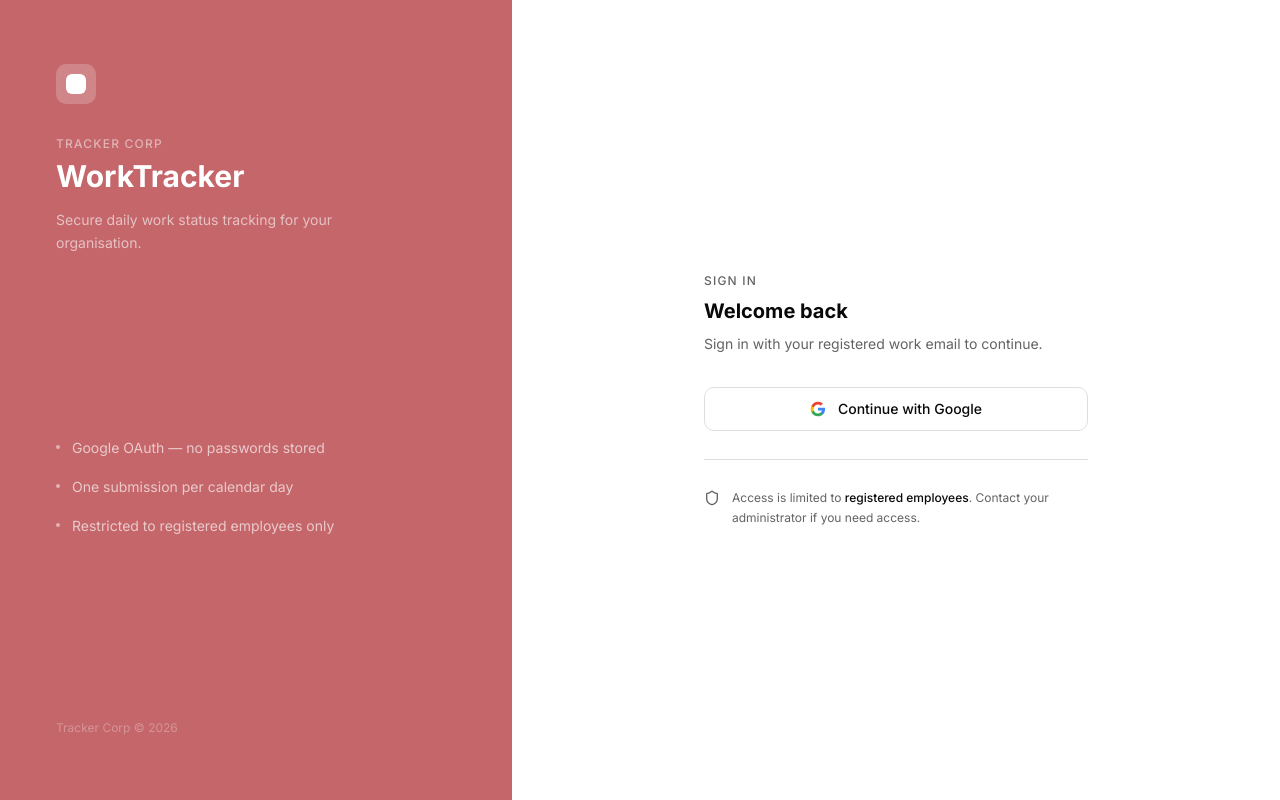
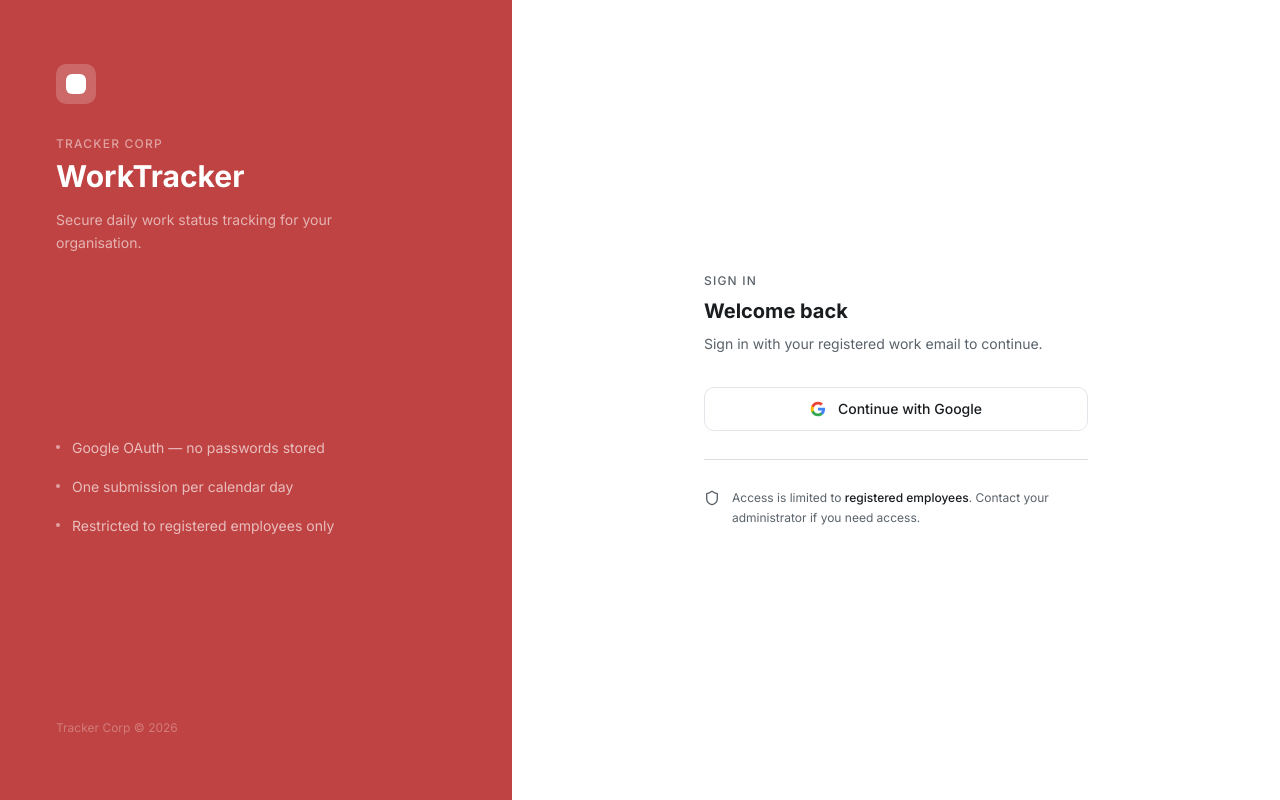
Before and after one commit to Ponraj-Kannan/Trainer_tracker_app, a Next.js app: page /login in a window 1280 px wide. Built offline with nearby package versions, Linux system fonts and the light colour scheme.

Commit message:
refactor: migrate color palette to Royal Crimson and update CSS utility styles

```diff
--- a/app/globals.css
+++ b/app/globals.css
@@ -49,62 +49,64 @@
 }
 
 /* ============================================================
-   FLAT DESIGN — Solid colors, no shadows, ample whitespace
-   Primary: #DA6C6C (rose)
+   FLAT DESIGN — Royal Crimson & Dark Charcoal Palette
+   Primary Accent: #bf4342
+   Headers & Text: #1a1d20 / #111315
+   Background: #f8f9fa
    ============================================================ */
 :root {
-  /* Flat off-white surface */
-  --background: oklch(0.972 0 0);
-  --foreground: oklch(0.14 0 0);
+  /* Crisp light background & dark charcoal foreground */
+  --background: #f8f9fa;
+  --foreground: #1a1d20;
 
-  /* Pure white cards */
-  --card: oklch(1 0 0);
-  --card-foreground: oklch(0.14 0 0);
-  --popover: oklch(1 0 0);
-  --popover-foreground: oklch(0.14 0 0);
+  /* Pure white cards with charcoal text */
+  --card: #ffffff;
+  --card-foreground: #111315;
+  --popover: #ffffff;
+  --popover-foreground: #111315;
 
-  /* Primary: #DA6C6C rose */
-  --primary: oklch(0.62 0.12 18);
-  --primary-foreground: oklch(1 0 0);
+  /* Primary: #bf4342 (Royal Crimson) */
+  --primary: #bf4342;
+  --primary-foreground: #ffffff;
 
-  /* Secondary: pale rose tint */
-  --secondary: oklch(0.955 0.03 18);
-  --secondary-foreground: oklch(0.42 0.08 18);
+  /* Secondary: subtle crimson tint */
+  --secondary: #fdf2f2;
+  --secondary-foreground: #8c2b2a;
 
-  /* Muted surfaces */
-  --muted: oklch(0.96 0 0);
-  --muted-foreground: oklch(0.50 0 0);
+  /* Muted surfaces & slate text */
+  --muted: #f1f3f5;
+  --muted-foreground: #5a626a;
 
-  /* Accent: light rose hover */
-  --accent: oklch(0.96 0.02 18);
-  --accent-foreground: oklch(0.42 0.08 18);
+  /* Accent: light hover tint */
+  --accent: #fdf2f2;
+  --accent-foreground: #8c2b2a;
 
   /* Destructive */
-  --destructive: oklch(0.55 0.20 27);
+  --destructive: #dc3545;
 
-  /* Flat borders — neutral grey */
-  --border: oklch(0.90 0 0);
-  --input: oklch(0.90 0 0);
-  --ring: oklch(0.62 0.12 18);
+  /* Crisp flat borders */
+  --border: #e2e6ea;
+  --input: #e2e6ea;
+  --ring: #bf4342;
 
   /* Charts */
-  --chart-1: oklch(0.62 0.12 18);
-  --chart-2: oklch(0.60 0.10 200);
-  --chart-3: oklch(0.68 0.10 145);
-  --chart-4: oklch(0.65 0.09 55);
-  --chart-5: oklch(0.55 0.08 280);
+  --chart-1: #bf4342;
+  --chart-2: #2b5c8f;
+  --chart-3: #2d8a64;
+  --chart-4: #d97706;
+  --chart-5: #6f42c1;
 
   /* Radius — soft, not sharp */
   --radius: 0.625rem;
 
-  --sidebar: oklch(1 0 0);
-  --sidebar-foreground: oklch(0.14 0 0);
-  --sidebar-primary: oklch(0.62 0.12 18);
-  --sidebar-primary-foreground: oklch(1 0 0);
-  --sidebar-accent: oklch(0.96 0.02 18);
-  --sidebar-accent-foreground: oklch(0.42 0.08 18);
-  --sidebar-border: oklch(0.90 0 0);
-  --sidebar-ring: oklch(0.62 0.12 18);
+  --sidebar: #ffffff;
+  --sidebar-foreground: #1a1d20;
+  --sidebar-primary: #bf4342;
+  --sidebar-primary-foreground: #ffffff;
+  --sidebar-accent: #fdf2f2;
+  --sidebar-accent-foreground: #8c2b2a;
+  --sidebar-border: #e2e6ea;
+  --sidebar-ring: #bf4342;
 }
 
 /* ============================================================
@@ -114,14 +116,18 @@
   * {
     @apply border-border outline-ring/50;
   }
+
   body {
     @apply bg-background text-foreground antialiased;
     -webkit-tap-highlight-color: transparent;
   }
+
   html {
     @apply font-sans scroll-smooth;
   }
-  button, a {
+
+  button,
+  a {
     @apply touch-manipulation;
   }
 }
@@ -133,36 +139,33 @@
 
   /* Flat solid brand panel — solid primary color */
   .flat-brand {
-    background-color: oklch(0.62 0.12 18);
+    background-color: #bf4342;
   }
 
   /* Flat brand — slightly darker */
   .flat-brand-dark {
-    background-color: oklch(0.54 0.12 18);
+    background-color: #9b3332;
   }
 
   /* Flat card — white, single border, no shadow */
   .flat-card {
-    background-color: oklch(1 0 0);
-    border: 1px solid oklch(0.90 0 0);
+    background-color: #ffffff;
+    border: 1px solid #e2e6ea;
     border-radius: 0.75rem;
   }
 
   /* Work type button — unselected state */
   .work-card {
-    @apply bg-white border border-border rounded-lg cursor-pointer
-      transition-colors duration-150
-      hover:bg-accent hover:border-primary/30
-      active:bg-secondary;
+    @apply bg-white border border-border rounded-lg cursor-pointer transition-colors duration-150 hover:bg-accent hover:border-primary/30 active:bg-secondary;
     -webkit-tap-highlight-color: transparent;
     min-height: 80px;
   }
 
   /* Work type button — selected state (flat solid fill) */
   .work-card-selected {
-    background-color: oklch(0.62 0.12 18) !important;
-    border-color: oklch(0.62 0.12 18) !important;
-    color: oklch(1 0 0);
+    background-color: #bf4342 !important;
+    border-color: #bf4342 !important;
+    color: #ffffff;
   }
 
   /* Fade in — simple, no bounce */
@@ -171,8 +174,15 @@
   }
 
   @keyframes fadeIn {
-    from { opacity: 0; transform: translateY(4px); }
-    to   { opacity: 1; transform: translateY(0); }
+    from {
+      opacity: 0;
+      transform: translateY(4px);
+    }
+
+    to {
+      opacity: 1;
+      transform: translateY(0);
+    }
   }
 
   /* Check mark scale in */
@@ -181,8 +191,15 @@
   }
 
   @keyframes checkIn {
-    from { transform: scale(0.6); opacity: 0; }
-    to   { transform: scale(1);   opacity: 1; }
+    from {
+      transform: scale(0.6);
+      opacity: 0;
+    }
+
+    to {
+      transform: scale(1);
+      opacity: 1;
+    }
   }
 
   /* Minimum touch target */
```
